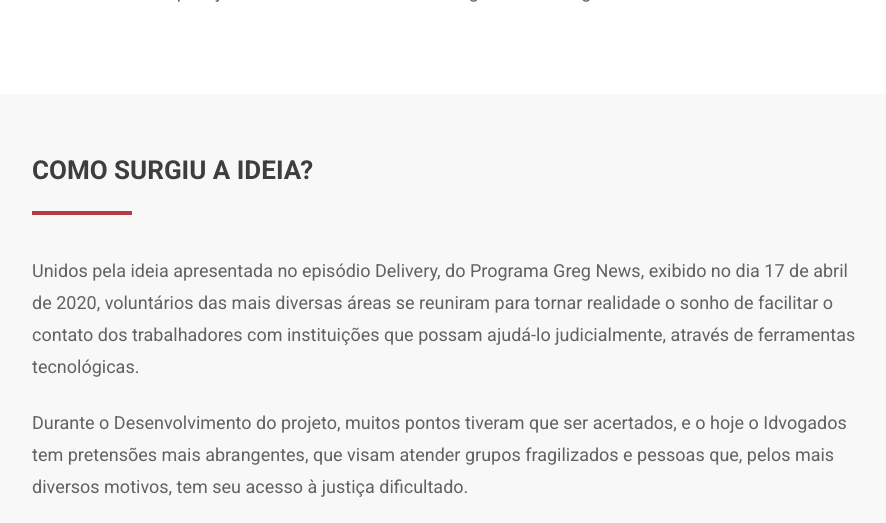
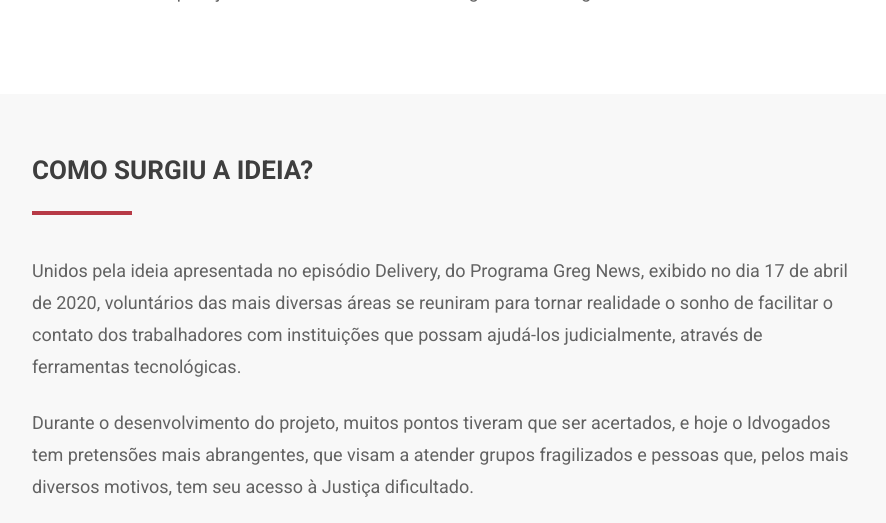
Before and after one commit to idvogados/idvogados.github.io, a Jekyll site: the page built from index.html, in a window 1280 px wide and 900 px high, scrolled down 1094 px, cut to the strip 0-523 px from the top of the window. Shown: the whole strip, without its empty margins (196-1082 px from the left). Built offline with Jekyll 4.4.1, drawn with Linux system fonts in a browser that asks for light colours; a script that is not in the unit is left out; some of the changed text lies outside the part shown.

```diff
--- a/_layouts/blog.html
+++ b/_layouts/blog.html
@@ -7,7 +7,7 @@ layout: main
 <main class="blog" role="main">
   <header>
     <h1>Informe-se sobre seus direitos</h1>
-    <p>O Blog do Idvogados tem artigos escritos por profissionais da justiça e de diversas outras áreas. A proposta é discutir temas atuais sobre o direito trabalhista, a tecnologia da informação na vida do cidadão e os novos moldes da discriminação e precarização de grupos sociais.</p>
+    <p>O Blog do Idvogados tem artigos escritos por profissionais da Justiça e de diversas outras áreas. A proposta é discutir temas atuais sobre o direito trabalhista, a tecnologia da informação na vida do cidadão e os novos moldes da discriminação e precarização de grupos sociais.</p>
   </header>
   <!-- Posts -->
   <section id="grid" class="row flex-grid">
--- a/index.html
+++ b/index.html
@@ -36,8 +36,8 @@ home: true
         <h1>Como surgiu a ideia?</h1>
         <div class="row">
           <div class="col-m2">
-            <p>Unidos pela ideia apresentada no episódio Delivery, do Programa Greg News, exibido no dia 17 de abril de 2020, voluntários das mais diversas áreas se reuniram para tornar realidade o sonho de facilitar o contato dos trabalhadores com instituições que possam ajudá-lo judicialmente, através de ferramentas tecnológicas.</p>
-            <p>Durante o Desenvolvimento do projeto, muitos pontos tiveram que ser acertados,  e o hoje o Idvogados tem pretensões mais abrangentes, que visam atender grupos fragilizados e pessoas  que, pelos mais diversos motivos, tem seu acesso à justiça dificultado.</p>
+            <p>Unidos pela ideia apresentada no episódio Delivery, do Programa Greg News, exibido no dia 17 de abril de 2020, voluntários das mais diversas áreas se reuniram para tornar realidade o sonho de facilitar o contato dos trabalhadores com instituições que possam ajudá-los judicialmente, através de ferramentas tecnológicas.</p>
+            <p>Durante o desenvolvimento do projeto, muitos pontos tiveram que ser acertados,  e hoje o Idvogados tem pretensões mais abrangentes, que visam a atender grupos fragilizados e pessoas  que, pelos mais diversos motivos, tem seu acesso à Justiça dificultado.</p>
           </div>
           <div class="col-m2">
             <div class="embed-container">
@@ -79,7 +79,7 @@ home: true
     <article>
       <header>
         <h1>Informe-se sobre seus direitos</h1>
-        <p>O Blog do Idvogados tem artigos escritos por profissionais da justiça e de diversas outras áreas. A proposta é discutir temas atuais sobre o direito trabalhista, a tecnologia da informação na vida do cidadão e os novos moldes da discriminação e precarização de grupos sociais.</p>
+        <p>O Blog do Idvogados tem artigos escritos por profissionais da Justiça e de diversas outras áreas. A proposta é discutir temas atuais sobre o direito trabalhista, a tecnologia da informação na vida do cidadão e os novos moldes da discriminação e precarização de grupos sociais.</p>
       </header>
       <div id="grid" class="row flex-grid">
         <!-- Posts -->
--- a/src/yml/site.yml
+++ b/src/yml/site.yml
@@ -1,6 +1,6 @@
 name: Idvogados
 title: Idvogados
-description: Projeto de acesso à justiça.
+description: Projeto de acesso à Justiça.
 tags:
   - Idvogados
   - Justiça
```
